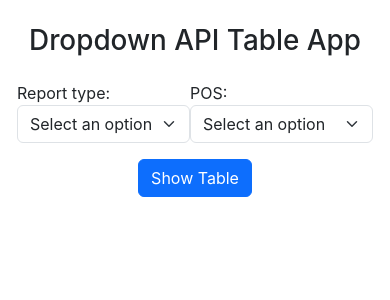
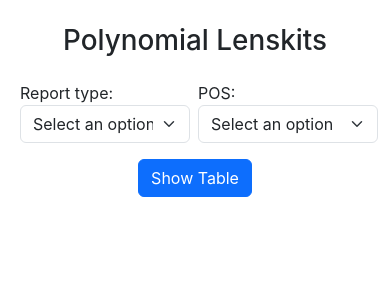
Before and after one commit to musaib-js/ReactPlayground, a React (Create React App) app: page / in a window 390 px wide. Shown: the top 300 px of the page. Built offline with nearby package versions, Linux system fonts and the light colour scheme.

Commit message:
Update App.jsx

```diff
--- a/src/App.jsx
+++ b/src/App.jsx
@@ -69,9 +69,9 @@
 
   return (
     <div className="container">
-      <h1 className="my-4 text-center">Dropdown API Table App</h1>
+      <h1 className="my-4 text-center">Polynomial Lenskits </h1>
       <div className="d-flex justify-content-center align-items-start">
-        <div className="col-md-6 mb-3">
+        <div className="col-md-6 mb-3 mx-2">
           <label htmlFor="reportType">Report type:</label>
           <Dropdown id="reportType" options={reportTypeOptions} onChange={handleReportTypeChange} />
         </div>
```
